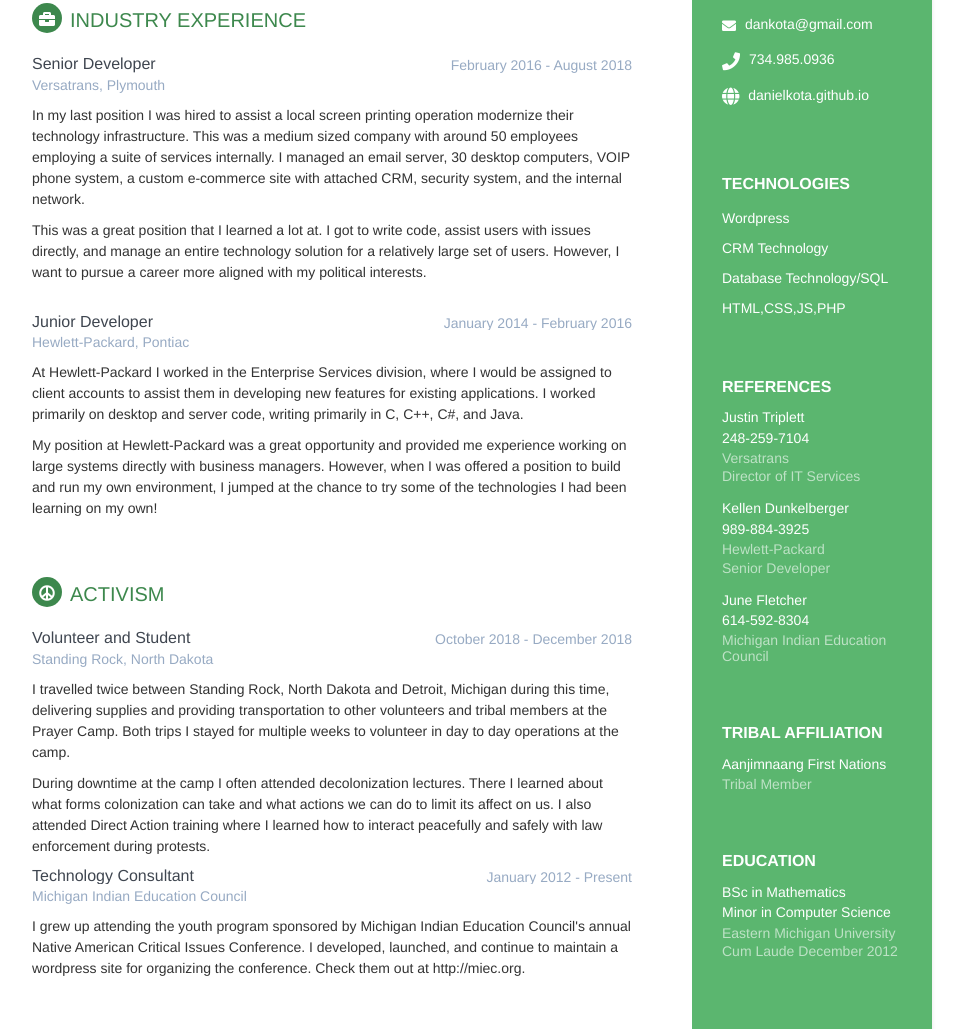
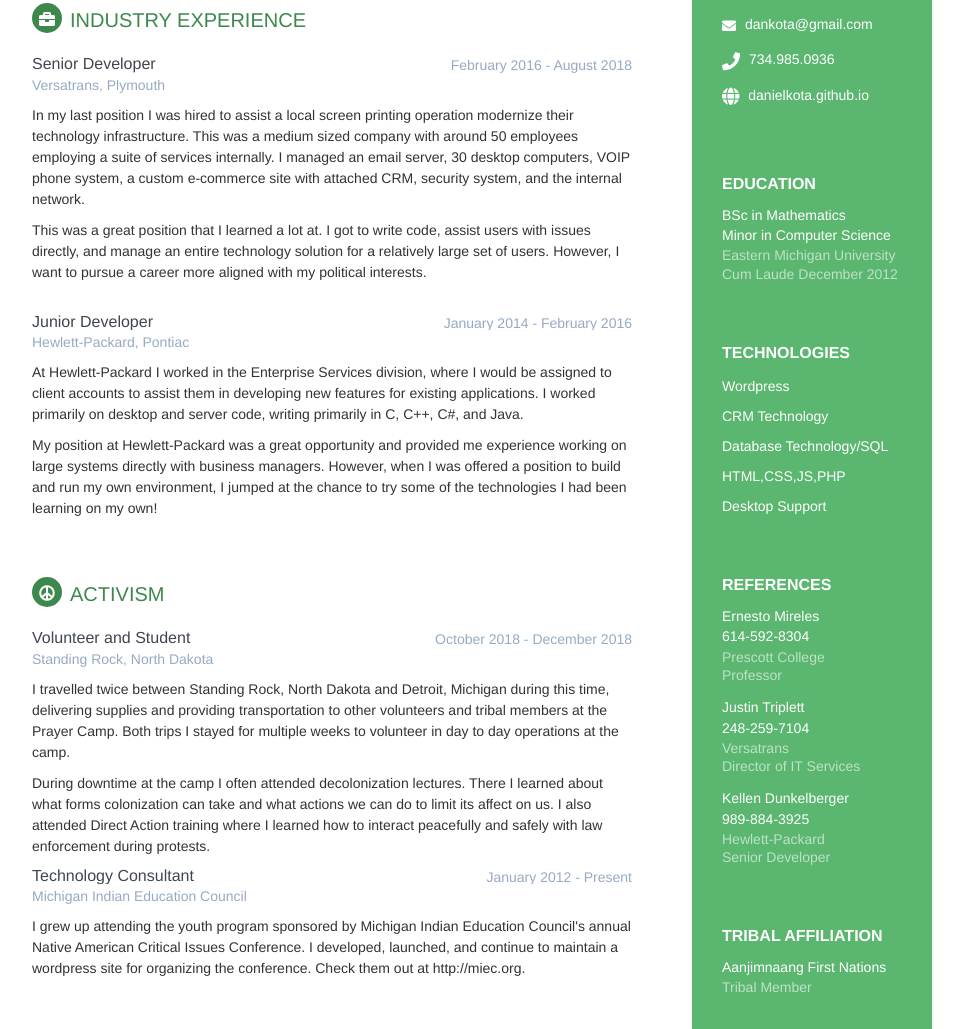
Before and after one commit to DanielKota/DanielKota.github.io, a plain HTML site: page index.html in a window 1280 px wide. Shown: the part 279-1308 px from the top of the page, without its empty margins (188-1151 px from the left). Drawn offline with nearby package versions, Linux system fonts and the light colour scheme.

Commit message:
rearranging some sections

```diff
--- a/index.html
+++ b/index.html
@@ -53,6 +53,16 @@
       </ul>
     </div>
 
+    <div class="education-container container-block">
+      <h2 class="container-block-title">Education</h2>
+      <div class="item">
+        <h4 class="degree">BSc in Mathematics</h4>
+        <h4 class="degree">Minor in Computer Science</h4>
+        <h5 class="meta">Eastern Michigan University</h5>
+        <div class="time">Cum Laude December 2012</div>
+      </div>
+    </div>
+
     <div class="tool-container container-block">
       <h2 class="container-block-title">Technologies</h2>
       <ul class="list-unstyled interests-list">
@@ -60,11 +70,18 @@
         <li>CRM Technology</li>
         <li>Database Technology/SQL</li>
         <li>HTML,CSS,JS,PHP</li>
+        <li>Desktop Support</li>
       </ul>
     </div>
 
     <div class="education-container container-block">
       <h2 class="container-block-title">References</h2>
+      <div class="item">
+        <h4 class="degree">Ernesto Mireles</h4>
+        <h4 class="degree">614-592-8304</h4>
+        <h5 class="meta">Prescott College</h5>
+        <div class="time">Professor</div>
+      </div>
       <div class="item">
         <h4 class="degree">Justin Triplett</h4>
         <h4 class="degree">248-259-7104</h4>
@@ -77,11 +94,6 @@
         <h5 class="meta">Hewlett-Packard</h5>
         <div class="time">Senior Developer</div>
       </div>
-      <div class="item">
-        <h4 class="degree">June Fletcher</h4>
-        <h4 class="degree">614-592-8304</h4>
-        <h5 class="meta">Michigan Indian Education Council</h5>
-      </div>
     </div>
 
     <div class="education-container container-block">
@@ -92,15 +104,7 @@
       </div>
     </div>
 
-    <div class="education-container container-block">
-      <h2 class="container-block-title">Education</h2>
-      <div class="item">
-        <h4 class="degree">BSc in Mathematics</h4>
-        <h4 class="degree">Minor in Computer Science</h4>
-        <h5 class="meta">Eastern Michigan University</h5>
-        <div class="time">Cum Laude December 2012</div>
-      </div>
-    </div>
+
 
   </div>
 
```
